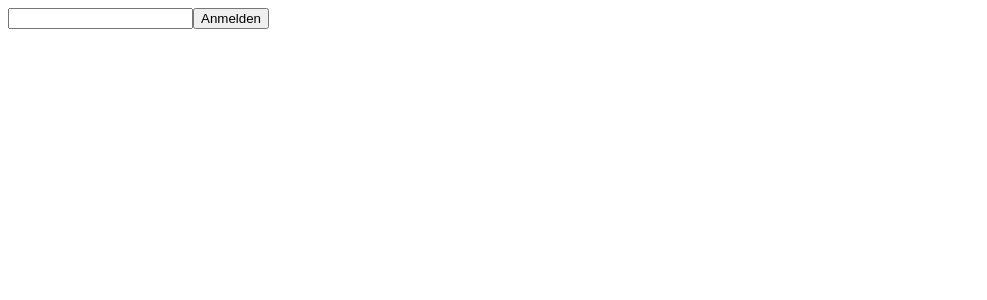
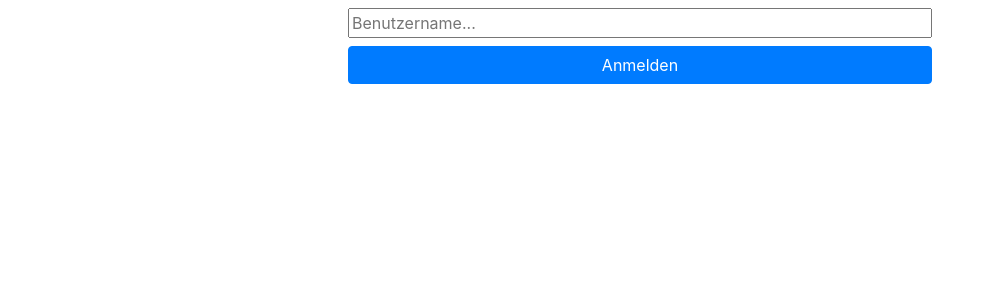
Before and after one commit to Dudedex/quiz-rpg, an Angular app: page / in a window 1280 px wide. Shown: the top 300 px of the page, without its empty margins (0-987 px from the left). Built offline with nearby package versions, Linux system fonts and the light colour scheme.

Commit message:
Base styling and extenden functionality

```diff
--- a/package.json
+++ b/package.json
@@ -16,9 +16,12 @@
     "@angular/compiler": "~10.0.4",
     "@angular/core": "~10.0.4",
     "@angular/forms": "~10.0.4",
+    "@angular/localize": "~10.0.4",
     "@angular/platform-browser": "~10.0.4",
     "@angular/platform-browser-dynamic": "~10.0.4",
     "@angular/router": "~10.0.4",
+    "@ng-bootstrap/ng-bootstrap": "^7.0.0",
+    "bootstrap": "^4.5.0",
     "core-js": "^2.5.4",
     "cors": "^2.8.5",
     "rxjs": "~6.6.0",
--- a/src/app/app.component.scss
+++ /dev/null
@@ -1,4 +0,0 @@
-.question-container {
-  width: 400px;
-  margin: auto;
-}
--- a/src/app/app.component.ts
+++ b/src/app/app.component.ts
@@ -2,8 +2,7 @@ import { Component } from '@angular/core';
 
 @Component({
   selector: 'app-root',
-  templateUrl: './app.component.html',
-  styleUrls: ['./app.component.scss']
+  templateUrl: './app.component.html'
 })
 export class AppComponent {
   title = 'quizy';
--- a/src/app/app.module.ts
+++ b/src/app/app.module.ts
@@ -7,6 +7,7 @@ import {QuizComponent} from './quiz/quiz.component';
 import {FormsModule} from '@angular/forms';
 import {ApiClientService} from './api-client.service';
 import {HttpClientModule} from '@angular/common/http';
+import { NgbModule } from '@ng-bootstrap/ng-bootstrap';
 
 @NgModule({
     declarations: [
@@ -17,7 +18,8 @@ import {HttpClientModule} from '@angular/common/http';
     imports: [
         BrowserModule,
         FormsModule,
-        HttpClientModule
+        HttpClientModule,
+        NgbModule
     ],
     providers: [ApiClientService],
     bootstrap: [AppComponent]
--- a/src/app/question/question.component.html
+++ b/src/app/question/question.component.html
@@ -1,9 +1,13 @@
 <div class="question-container" *ngIf="question">
     <h5>{{question.title}}</h5>
-    <div class="error-penalty" *ngIf="errorPenalty">
-        Falsche Antwort!
-        Noch {{seconds}} warten!
-    </div>
+	<ngb-alert class="mb-1" [type]="'danger'" *ngIf="errorPenalty" [dismissible]="false">
+		<h3>
+			Falsche Antwort!
+		</h3>
+		<div class="mt-1">
+			Noch <strong>{{seconds}}</strong> Sekunden warten!
+		</div>
+	</ngb-alert>
     <div class="content" *ngFor="let option of question.options; index as i">
         <ng-container *ngIf="isCheckboxType()">
             <label for="question_{{i}}">
@@ -12,7 +16,7 @@
             </label>
         </ng-container>
         <ng-container *ngIf="isRadioType()">
-          <button class="option-btn" (click)="checkRadioOption(option)">
+          <button class="btn btn-info w-100 mt-0-5" (click)="checkRadioOption(option)">
               {{option.text}}
           </button>
         </ng-container>
--- a/src/app/question/question.component.ts
+++ b/src/app/question/question.component.ts
@@ -5,8 +5,7 @@ import {QuestionType} from '../models/question-type';
 
 @Component({
     selector: 'app-question',
-    templateUrl: './question.component.html',
-    styleUrls: ['./question.component.sass']
+    templateUrl: './question.component.html'
 })
 export class QuestionComponent implements OnInit {
 
--- a/src/app/quiz/quiz.component.html
+++ b/src/app/quiz/quiz.component.html
@@ -1,31 +1,37 @@
+<div class="game-container">
+	<div class="w-100">
 		<div class="section" *ngIf="isUsernameStep()">
-    <div *ngIf="showError">
+			<ngb-alert [type]="'warning'" *ngIf="showWarning" (close)="showWarning = false">
 				Bitte einen Benutzernamen mit 3 oder mehr Buchstaben angeben
+			</ngb-alert>
+			<ngb-alert [type]="'danger'" *ngIf="showUsernameError" (close)="showUsernameError = false">
+				Der angegebene Benutzername ist nicht mehr verfügbar
+			</ngb-alert>
+			<input class="w-100" type="text" [(ngModel)]="username" [placeholder]="'Benutzername...'">
+			<div class="mt-0-5">
+				<button class="btn btn-primary w-100" (click)="progressQuiz()">Anmelden</button>
 			</div>
-    <input type="text" [(ngModel)]="username">
-    <button (click)="progressQuiz()">Anmelden</button>
 		</div>
 		<div class="section" *ngIf="isLobbySelectionStep()">
-    <div *ngIf="showError">
+			<ngb-alert [type]="'warning'" *ngIf="showWarning" (close)="showWarning = false">
 				Bitte eine Lobby angeben
+			</ngb-alert>
+			<ngb-alert [type]="'danger'" *ngIf="showLobbyError" (close)="showUsernameError = showLobbyError">
+				Die Lobby ist nicht mehr verfügbar oder befindet sich noch im Spiel
+			</ngb-alert>
+			<input class="w-100" type="text" [(ngModel)]="lobby" [placeholder]="'https://...'">
+			<div class="mt-0-5">
+				<button class="btn btn-primary w-100" (click)="progressQuiz()">Lobby beitreten</button>
 			</div>
-	<div *ngIf="showUsernameError">
-		Der angegebene Benutzername ist nicht mehr verfügbar
-	</div>
-	<div *ngIf="showLobbyError">
-		Die Lobby ist nicht mehr verfügbar oder befindet sich noch im Spiel
-	</div>
-    <input type="text" [(ngModel)]="lobby">
-    <button (click)="progressQuiz()">Lobby beitreten</button>
 		</div>
 		<div class="section" *ngIf="isWaitForStart()">
-    <div *ngIf="!startTime">
-        Warte auf Host
-    </div>
-    <div *ngIf="startTime">
-        {{waitTime}}
-    </div>
-    <button (click)="quitLobby()">Lobby verlassen</button>
+			<ngb-alert [type]="'warning'" *ngIf="!startTime" [dismissible]="false">
+				<div class="text-center">Warte auf Host</div>
+			</ngb-alert>
+			<ngb-alert [type]="'success'"*ngIf="startTime" [dismissible]="false">
+				<div class="text-center"><strong>{{waitTime}}</strong></div>
+			</ngb-alert>
+			<button class="btn btn-secondary w-100" (click)="quitLobby()">Lobby verlassen</button>
 		</div>
 		<div class="section" *ngIf="isQuizStep()">
 			<app-question
@@ -33,9 +39,13 @@
 					(questionCorrect)="validateQuiz()"></app-question>
 		</div>
 		<div class="section" *ngIf="isEndLobbyStep()">
+			<ngb-alert [type]="'success'" [dismissible]="false">
+				Gratulation!
 				<div>
-        Gratulation!
+					<strong>Du habe fertig!</strong>
 				</div>
-    <h4>Du habe fertig!</h4>
-    <button (click)="progressQuiz()">Spiel verlassen</button>
+			</ngb-alert>
+			<button class="btn btn-secondary w-100" (click)="progressQuiz()">Spiel verlassen</button>
 		</div>
+	</div>
+</div>
--- a/src/app/quiz/quiz.component.ts
+++ b/src/app/quiz/quiz.component.ts
@@ -7,8 +7,7 @@ import {interval, Subscription} from 'rxjs';
 
 @Component({
     selector: 'app-quiz',
-    templateUrl: './quiz.component.html',
-    styleUrls: ['./quiz.component.sass']
+    templateUrl: './quiz.component.html'
 })
 export class QuizComponent implements OnInit {
 
@@ -16,7 +15,7 @@ export class QuizComponent implements OnInit {
     public lobby: string = 'http://localhost:3000/test';
     public showLobbyError: boolean;
     public showUsernameError: boolean;
-    public showError: boolean;
+    public showWarning: boolean;
     public startTime: number;
     public startSubscription: Subscription;
     public waitTime: number;
@@ -64,10 +63,10 @@ export class QuizComponent implements OnInit {
 
     public progressQuiz() {
         if (!this.validateStep()) {
-            this.showError = true;
+            this.showWarning = true;
             return;
         }
-        this.showError = false;
+        this.showWarning = false;
 
         switch (this.quizSteps[this.currentStep]) {
             case QuizStep.LOBBY_SELECTION:
@@ -85,6 +84,7 @@ export class QuizComponent implements OnInit {
                                 this.showLobbyError = true;
                             } else {
                                 this.showUsernameError = true;
+                                this.currentStep = 0;
                             }
                         }
                 );
--- a/src/polyfills.ts
+++ b/src/polyfills.ts
@@ -1,3 +1,7 @@
+/***************************************************************************************************
+ * Load `$localize` onto the global scope - used if i18n tags appear in Angular templates.
+ */
+import '@angular/localize/init';
 /**
  * This file includes polyfills needed by Angular and is loaded before the app.
  * You can add your own extra polyfills to this file.
--- a/src/styles.scss
+++ b/src/styles.scss
@@ -1 +1,45 @@
 /* You can add global styles to this file, and also import other style files */
+.game-container {
+    width: 600px;
+    margin: auto;
+    padding: 0.5rem;
+}
+
+.text-center {
+    text-align: center;
+}
+
+@function str-replace($string, $search, $replace: '') {
+    $index: str-index($string, $search);
+
+    @if $index {
+        @return str-slice($string, 1, $index - 1) + $replace + str-replace(str-slice($string, $index + str-length($search)), $search, $replace);
+    }
+
+    @return $string;
+}
+
+$types: ('margin', 'padding');
+$sides: ('', '-top', '-bottom', '-left', '-right');
+$spaces: ('0', '0-5', '1', '1-5', '2', '2-5', '3', '4');
+
+@each $type in $types {
+    @each $side in $sides {
+        @each $space in $spaces {
+            .#{str-slice($type, 0, 1)}#{str-slice($side, 2, 2)}-#{$space} {
+                #{$type}#{$side}: #{str-replace($space, '-', '.')}#{if($space == '0', unquote(''), rem)} !important;
+            }
+        }
+    }
+}
+
+$widths: ('0', '10', '20', '25', '30', '40', '50', '60', '70', '75', '80', '90', '100');
+
+@each $width in $widths {
+    .w-#{$width} {
+        width: #{$width}#{unquote('%')} !important;
+    }
+}
+
+/* Importing Bootstrap SCSS file. */
+@import '~bootstrap/scss/bootstrap';
```
Also changed, not shown: src/app/question/question.component.sass (deleted), src/app/quiz/quiz.component.sass (deleted), 2 other files (tests, documents, lock files or other folders). Lines whose indentation alone changed are shown as unchanged.
